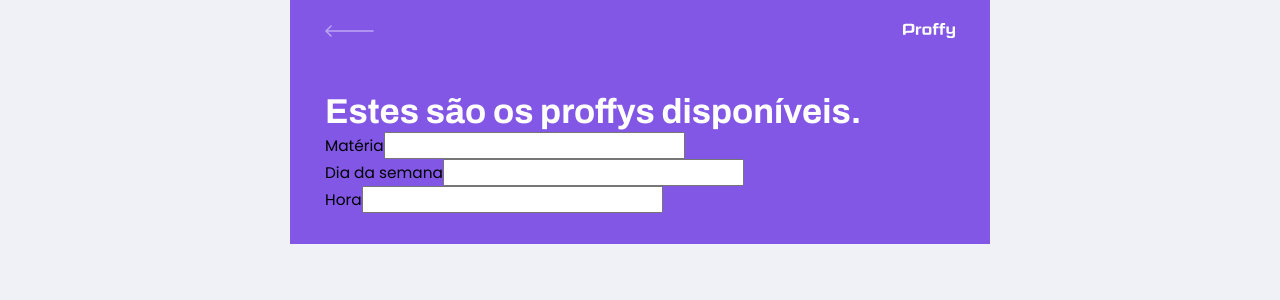
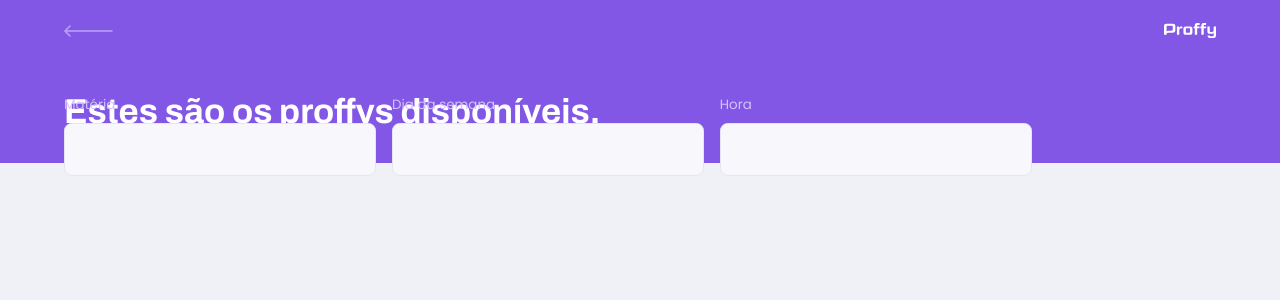
Before and after one commit to jardelgcunha/proffy-web-mobile, a React (Create React App) app: page /study in a window 1280 px wide. Shown: the top 300 px of the page. Built offline with nearby package versions, Linux system fonts and the light colour scheme.

Commit message:
add css do teacher list e responsividade

```diff
--- a/src/pages/TeacherList/styles.css
+++ b/src/pages/TeacherList/styles.css
@@ -45,8 +45,69 @@
   color: var(--color-title-in-primary);
 }
 
-@media (max-width: 1049px) {
-  .container {
-    max-width: 500px !important;
+#search-teachers {
+  margin-top: 3.2rem;
+}
+
+#search-teachers label {
+  color: var(--color-text-in-primary);
+}
+
+#search-teachers .input-block {
+  position: relative;
+}
+
+#search-teachers .input-block + .input-block {
+  margin-top: 1.4rem;
+}
+
+#search-teachers .input-block label {
+  font-size: 1.4rem;
+}
+
+#search-teachers .input-block input {
+  width: 100%;
+  height: 5.6rem;
+  margin-top: 0.8rem;
+  border-radius: 0.8rem;
+  background: var(--color-input-background);
+  border: 1px solid var(--color-line-in-white);
+  outline: 0;
+  padding: 0 1.6rem;
+  font: 1.6rem Archivo;
+}
+
+#search-teachers .input-block:focus-within::after {
+  width: calc(100% - 3.2rem);
+  height: 2px;
+  content: "";
+  background: var(--color-primary-light);
+  position: absolute;
+  left: 1.6rem;
+  right: 1.6rem;
+  bottom: 0;
+}
+
+@media (min-width: 700px) {
+  #page-teacher-list {
+    max-width: 100%;
+  }
+
+  #search-teachers {
+    display: grid;
+    grid-template-columns: repeat(3, 1fr);
+    column-gap: 16px;
+    position: absolute;
+    bottom: -44px;
+  }
+
+  #search-teachers .input-block + .input-block {
+    margin-top: 0rem;
   }
 }
+
+@media (max-width: 600px) {
+  #page-teacher-list {
+    max-width: 100% !important;
+  }
+}
```
